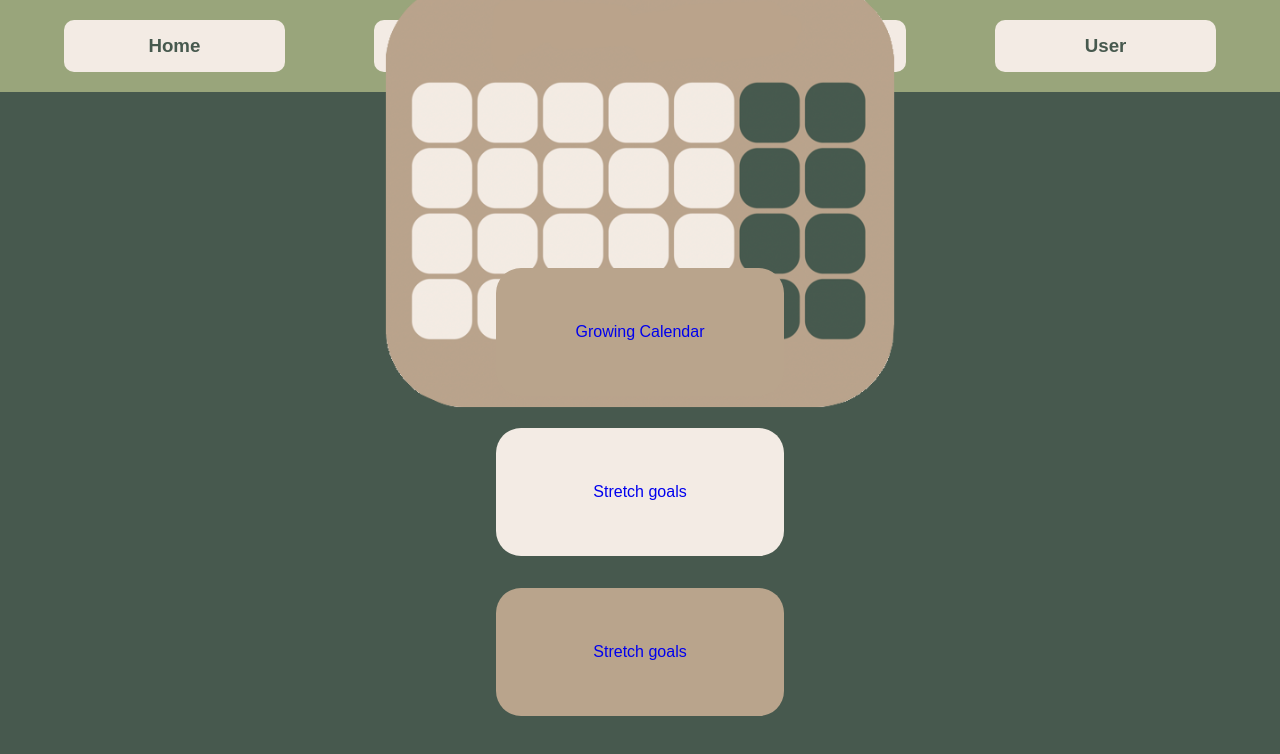
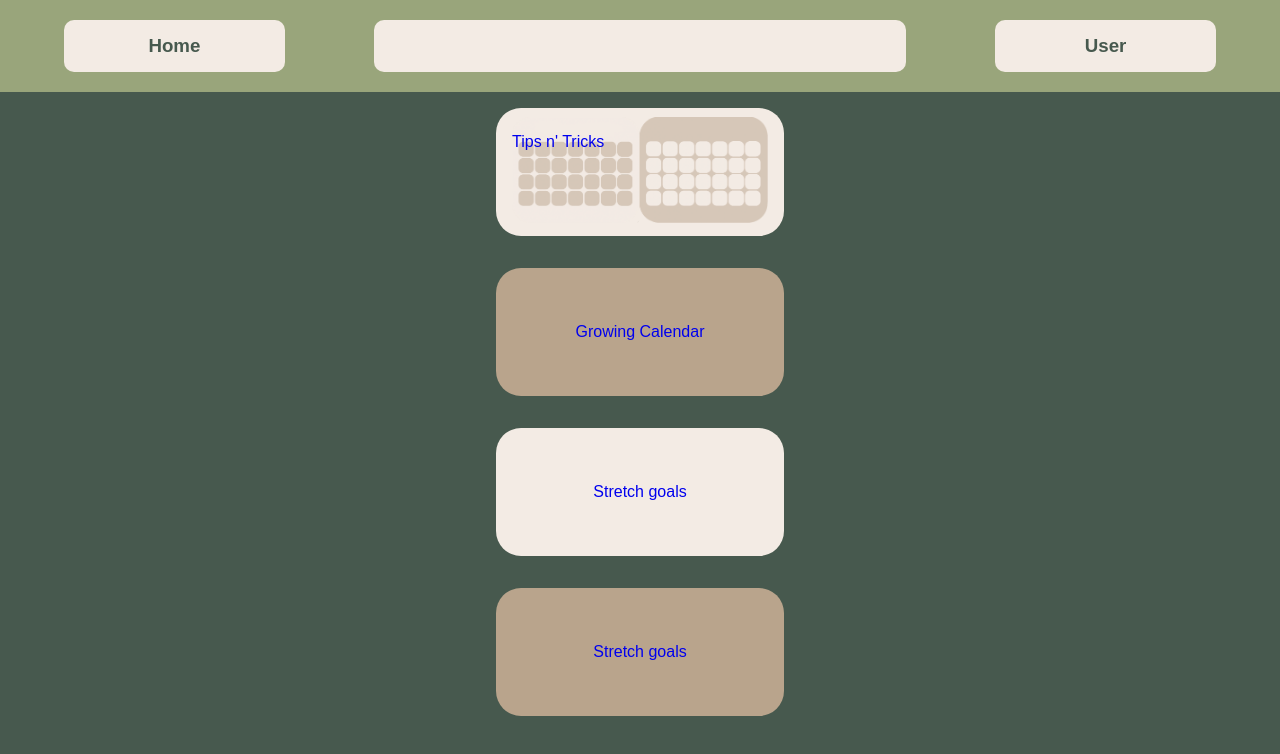
Before and after one commit to pathirny/HarvestHub, a Next.js app in the folder harvesthub/: page / in a window 1280 px wide. Shown: the top 754 px of the page. Built offline with nearby package versions, Linux system fonts and the light colour scheme; no server answers; a web font is replaced by a local one.

Commit message:
livis tipsntricks

```diff
--- a/harvesthub/app/page.tsx
+++ b/harvesthub/app/page.tsx
@@ -28,13 +28,12 @@ export default async function Index() {
       <div className="homepage-box">
         <div className="link-container">
           <Link href="./TipsnTricks">
-            <div>
-              <p>Tips n' Tricks</p>
+            <div className="tipsntricks" style={{ position: "relative" }}>
               <img
-                src="/assets/brMonth.png"
-                style={{ width: "40vw", height: "auto" }}
-                alt="tipsntricks"
-              />
+                src="/assets/CalendarBackground.png"
+                style={{ width: "16rem", height: "auto", opacity: "0.5" }}
+              ></img>
+              <p style={{ position: "absolute", top: "0" }}>Tips n' Tricks</p>
             </div>
           </Link>
         </div>
```
Also changed, not shown: harvesthub/public/assets/CalendarBackground.png (added).
